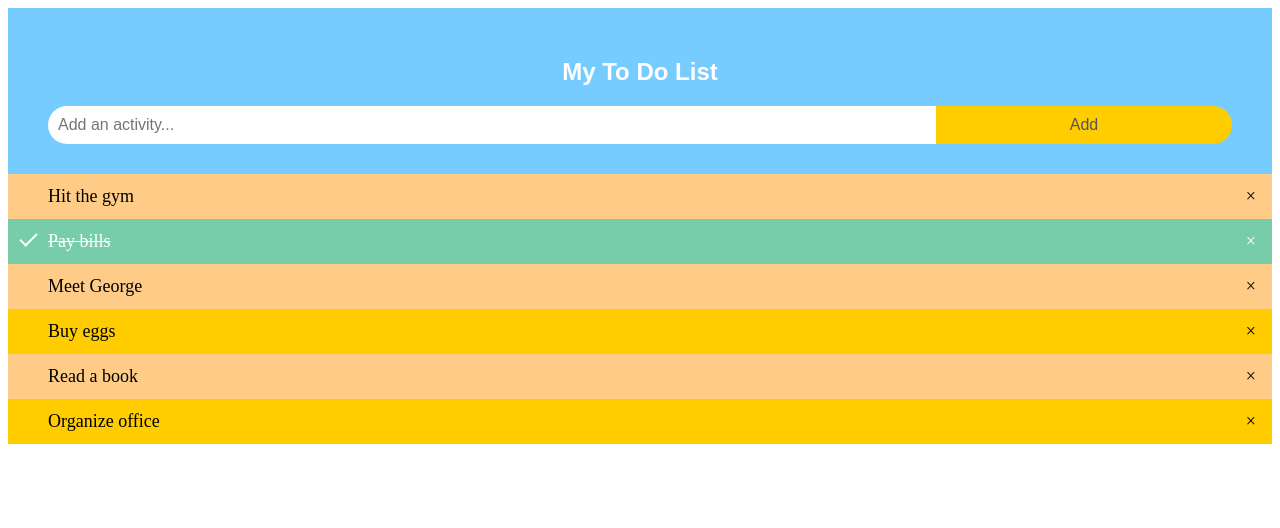
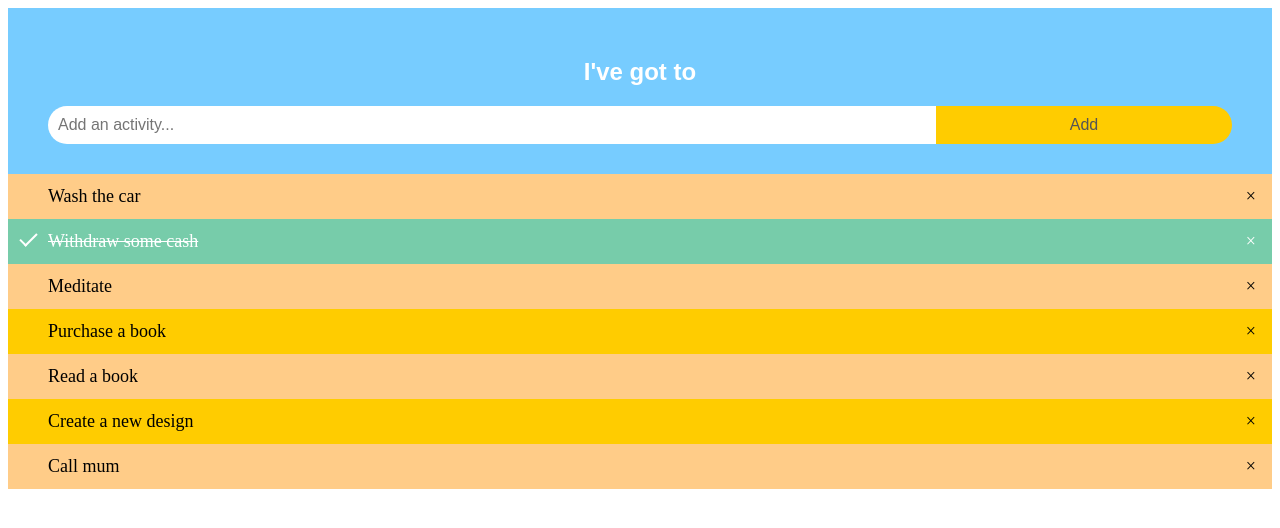
Before and after one commit to Eflatdesigns/cchub-todo, a plain HTML site: page index.html in a window 1280 px wide. Both pictures are taken after a click on the element "Add". Drawn offline with Linux system fonts and the light colour scheme.

Commit message:
Final changes for now

```diff
--- a/index.html
+++ b/index.html
@@ -8,76 +8,21 @@
     <body>
 
 <div id="myDIV" class="header">
-  <h2>My To Do List</h2>
+  <h2>I've got to</h2>
   <input type="text" id="myInput" placeholder="Add an activity...">
   <span onclick="newElement()" class="addBtn">Add</span>
 </div>
 
 <ul id="myUL">
-  <li>Hit the gym</li>
-  <li class="checked">Pay bills</li>
-  <li>Meet George</li>
-  <li>Buy eggs</li>
+  <li>Wash the car</li>
+  <li class="checked">Withdraw some cash</li>
+  <li>Meditate</li>
+  <li>Purchase a book</li>
   <li>Read a book</li>
-  <li>Organize office</li>
+  <li>Create a new design</li>
+  <li>Call mum</li>
 </ul>
-        <script type="text/javascript" >
-
-        // Create a "close" button and append it to each list item
-var myNodelist = document.getElementsByTagName("LI");
-var i;
-for (i = 0; i < myNodelist.length; i++) {
-  var span = document.createElement("SPAN");
-  var txt = document.createTextNode("\u00D7");
-  span.className = "close";
-  span.appendChild(txt);
-  myNodelist[i].appendChild(span);
-}
-
-// Click on a close button to hide the current list item
-var close = document.getElementsByClassName("close");
-var i;
-for (i = 0; i < close.length; i++) {
-  close[i].onclick = function() {
-    var div = this.parentElement;
-    div.style.display = "none";
-  }
-}
-
-// Add a "checked" symbol when clicking on a list item
-var list = document.querySelector('ul');
-list.addEventListener('click', function(ev) {
-  if (ev.target.tagName === 'LI') {
-    ev.target.classList.toggle('checked');
-  }
-}, false);
-
-// Create a new list item when clicking on the "Add" button
-function newElement() {
-  var li = document.createElement("li");
-  var inputValue = document.getElementById("myInput").value;
-  var t = document.createTextNode(inputValue);
-  li.appendChild(t);
-  if (inputValue === '') {
-    alert("You must add an activity!");
-  } else {
-    document.getElementById("myUL").appendChild(li);
-  }
-  document.getElementById("myInput").value = "";
-
-  var span = document.createElement("SPAN");
-  var txt = document.createTextNode("\u00D7");
-  span.className = "close";
-  span.appendChild(txt);
-  li.appendChild(span);
-
-  for (i = 0; i < close.length; i++) {
-    close[i].onclick = function() {
-      var div = this.parentElement;
-      div.style.display = "none";
-    }
-  }
-}
+        <script type="text/javascript" src="main.js">
         </script>
 
     </body>
--- /dev/null
+++ b/main.js
@@ -0,0 +1,55 @@
+// Create a "close" button and append it to each list item
+var myNodelist = document.getElementsByTagName("LI");
+var i;
+for (i = 0; i < myNodelist.length; i++) {
+  var span = document.createElement("SPAN");
+  var txt = document.createTextNode("\u00D7");
+  span.className = "close";
+  span.appendChild(txt);
+  myNodelist[i].appendChild(span);
+}
+
+// Click on a close button to hide the current list item
+var close = document.getElementsByClassName("close");
+var i;
+for (i = 0; i < close.length; i++) {
+  close[i].onclick = function() {
+    var div = this.parentElement;
+    div.style.display = "none";
+  }
+}
+
+// Add a "checked" symbol when clicking on a list item
+var list = document.querySelector('ul');
+list.addEventListener('click', function(ev) {
+  if (ev.target.tagName === 'LI') {
+    ev.target.classList.toggle('checked');
+  }
+}, false);
+
+// Create a new list item when clicking on the "Add" button
+function newElement() {
+  var li = document.createElement("li");
+  var inputValue = document.getElementById("myInput").value;
+  var t = document.createTextNode(inputValue);
+  li.appendChild(t);
+  if (inputValue === '') {
+    alert("You must add an activity!");
+  } else {
+    document.getElementById("myUL").appendChild(li);
+  }
+  document.getElementById("myInput").value = "";
+
+  var span = document.createElement("SPAN");
+  var txt = document.createTextNode("\u00D7");
+  span.className = "close";
+  span.appendChild(txt);
+  li.appendChild(span);
+
+  for (i = 0; i < close.length; i++) {
+    close[i].onclick = function() {
+      var div = this.parentElement;
+      div.style.display = "none";
+    }
+  }
+}
```
